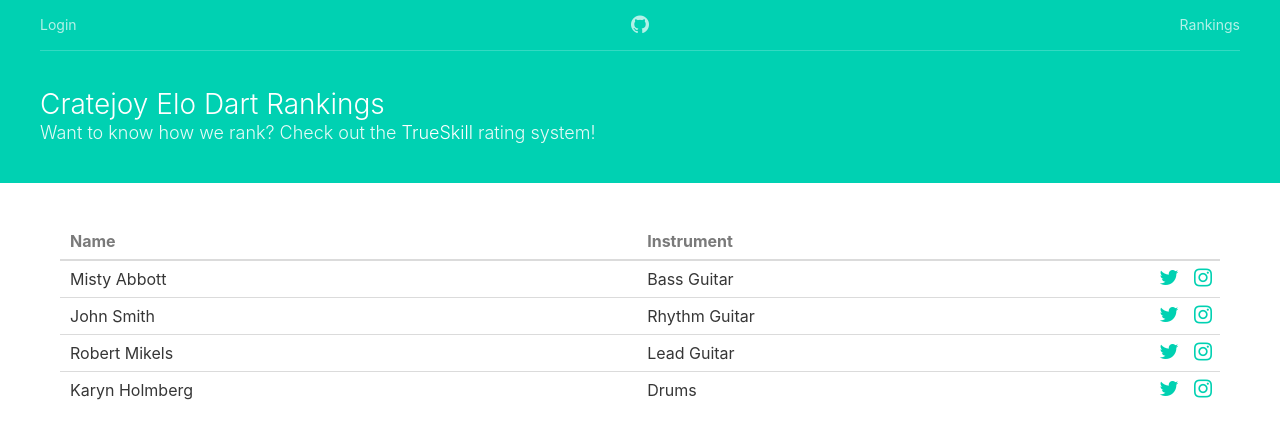
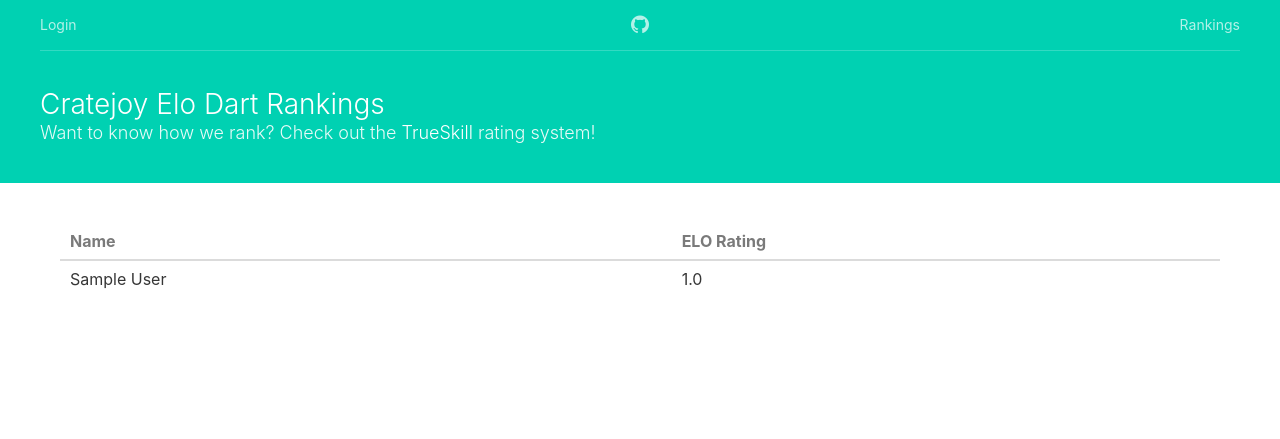
Before and after one commit to pwgraham91/ELO-Darts, a Flask app: page / in a window 1280 px wide. Shown: the top 439 px of the page. Run offline with Flask 2, Linux system fonts and the light colour scheme; tables that the repository leaves empty hold one stand-in row (values such as "Sample post"); parts of the project's set-up code (start-up, migrations or seed data) failed here and were passed over; some libraries are stand-ins or nearby versions.

Commit message:
initial elo table

```diff
--- a/app/templates/index.html
+++ b/app/templates/index.html
@@ -1,72 +1,23 @@
 {% extends "base.html" %}
 {% block content %}
-    <section class="section">
-    <table class="table">
+
+<section class="section">
+<table class="table">
   <thead>
     <tr>
       <th>Name</th>
-      <th>Instrument</th>
-      <th></th>
-      <th></th>
+      <th>ELO Rating</th>
     </tr>
   </thead>
   <tbody>
+
+    {% for user in active_users | sort(attribute='elo', reverse=True) %}
     <tr>
-      <td>Misty Abbott</td>
-      <td>Bass Guitar</td>
-      <td class="is-icon">
-        <a href="#">
-          <i class="fa fa-twitter"></i>
-        </a>
-      </td>
-      <td class="is-icon">
-        <a href="#">
-          <i class="fa fa-instagram"></i>
-        </a>
-      </td>
+        <td>{{ user.name }}</td>
+        <td>{{ user.elo }}</td>
     </tr>
-    <tr>
-      <td>John Smith</td>
-      <td>Rhythm Guitar</td>
-      <td class="is-icon">
-        <a href="#">
-          <i class="fa fa-twitter"></i>
-        </a>
-      </td>
-      <td class="is-icon">
-        <a href="#">
-          <i class="fa fa-instagram"></i>
-        </a>
-      </td>
-    </tr>
-    <tr>
-      <td>Robert Mikels</td>
-      <td>Lead Guitar</td>
-      <td class="is-icon">
-        <a href="#">
-          <i class="fa fa-twitter"></i>
-        </a>
-      </td>
-      <td class="is-icon">
-        <a href="#">
-          <i class="fa fa-instagram"></i>
-        </a>
-      </td>
-    </tr>
-    <tr>
-      <td>Karyn Holmberg</td>
-      <td>Drums</td>
-      <td class="is-icon">
-        <a href="#">
-          <i class="fa fa-twitter"></i>
-        </a>
-      </td>
-      <td class="is-icon">
-        <a href="#">
-          <i class="fa fa-instagram"></i>
-        </a>
-      </td>
-    </tr>
+    {% endfor %}
+
   </tbody>
 </table>
 </section>
--- a/app/views/index_view.py
+++ b/app/views/index_view.py
@@ -1,12 +1,19 @@
 import flask
-
-from app import app
+from app import app, db
+from app.models import User
 
 
 @app.route('/')
 @app.route('/index')
 def index():
-    user = flask.g.user
+
+    session = db.session
+
+    current_user = flask.g.user
+
+    active_users = session.query(User).all()
+
     return flask.render_template('index.html',
                                  title='Home',
-                                 user=user)
+                                 current_user=current_user,
+                                 active_users=active_users)
```
